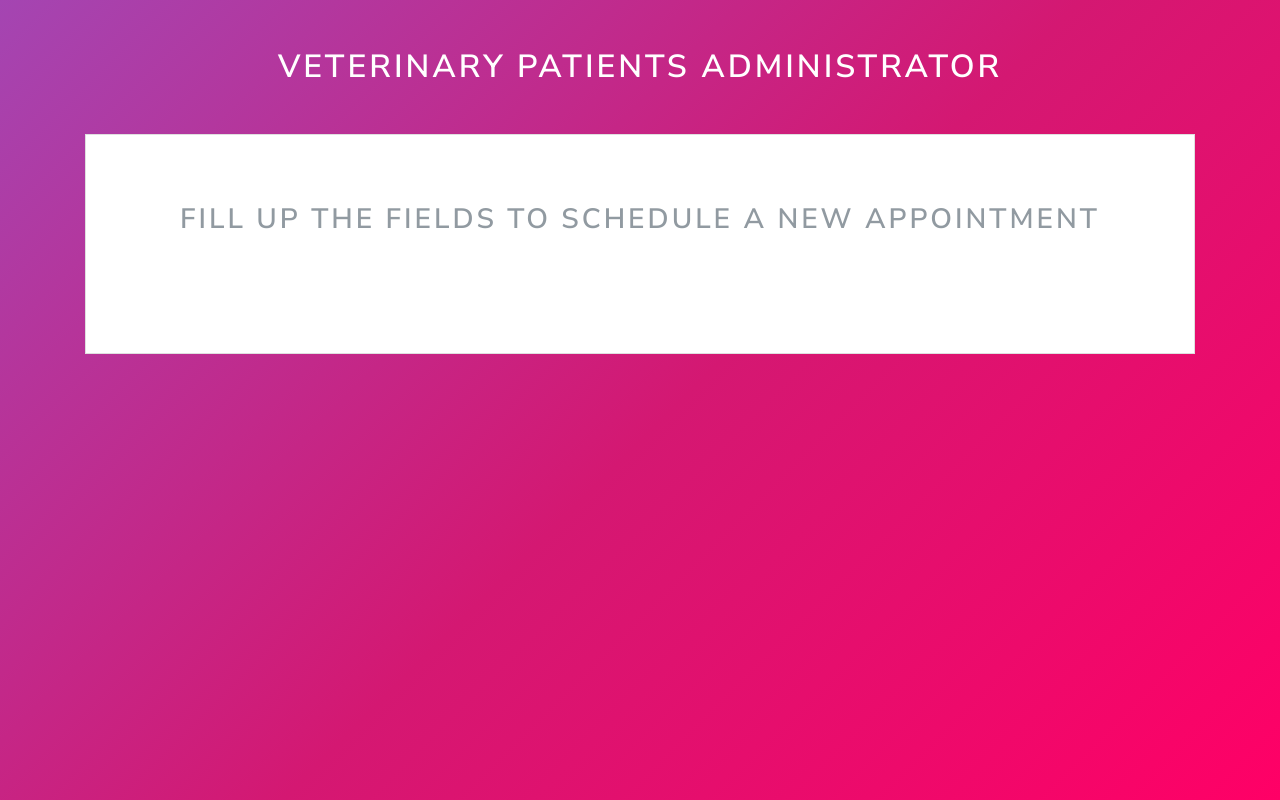
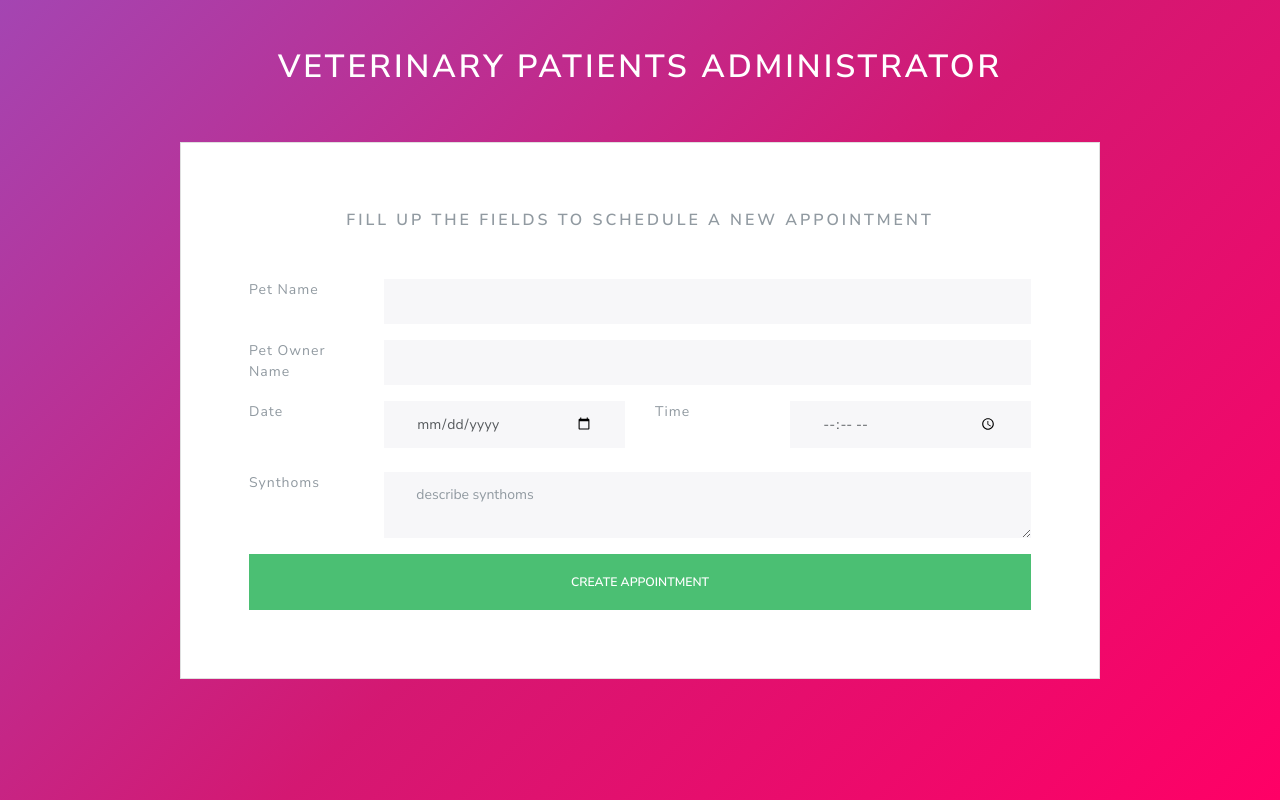
Before and after one commit to PaoloGarcia/veterinary-patients, a React (Create React App) app: page / in a window 1280 px wide. Built offline with nearby package versions, Linux system fonts and the light colour scheme.

Commit message:
create formulary

```diff
--- a/src/App.js
+++ b/src/App.js
@@ -12,7 +12,11 @@ class App extends Component {
         return (
             <div className="container">
                 <Header title="Veterinary Patients Administrator" />
-                <NewAppointment />
+                <div className="row">
+                    <div className="col-md-10 mx-auto">
+                        <NewAppointment />
+                    </div>
+                </div>
             </div>
         );
     }
--- a/src/components/NewAppointment/NewAppointment.js
+++ b/src/components/NewAppointment/NewAppointment.js
@@ -5,11 +5,83 @@ class NewAppointment extends Component {
 
     render() {
         return (
-            <div className="card mt-5 py-5">
+            <div className="card mt-5 p-5">
                 <div className="card-body">
-                    <h2 className="card-title text-center mb-5">
+                    <h5 className="card-title text-center mb-5">
                         Fill up the fields to schedule a new appointment
-                    </h2>
+                    </h5>
+
+                    <form>
+                        <div className="form-group row">
+                            <label className="col-form-label col-sm-4 col-lg-2">
+                                Pet Name
+                            </label>
+                            <div className="col-sm-8 col-lg-10">
+                                <input
+                                    className="form-control"
+                                    type="text"
+                                    name="pet"
+                                />
+                            </div>
+                        </div>
+
+                        <div className="form-group row">
+                            <label className="col-form-label col-sm-4 col-lg-2">
+                                Pet Owner Name
+                            </label>
+                            <div className="col-sm-8 col-lg-10">
+                                <input
+                                    className="form-control"
+                                    type="text"
+                                    name="owner"
+                                />
+                            </div>
+                        </div>
+
+                        <div className="form-group row">
+                            <label className="col-form-label col-sm-4 col-lg-2">
+                                Date
+                            </label>
+                            <div className="col-sm-8 col-lg-4 mb-2">
+                                <input
+                                    className="form-control"
+                                    type="date"
+                                    name="date"
+                                />
+                            </div>
+
+                            <label className="col-form-label col-sm-4 col-lg-2">
+                                Time
+                            </label>
+                            <div className="col-sm-8 col-lg-4">
+                                <input
+                                    className="form-control"
+                                    type="time"
+                                    name="time"
+                                />
+                            </div>
+                        </div>
+
+                        <div className="form-group row">
+                            <label className="col-form-label col-sm-4 col-lg-2">
+                                Synthoms
+                            </label>
+                            <div className="col-sm-8 col-lg-10">
+                                <textarea
+                                    className="form-control"
+                                    name="synthoms"
+                                    placeholder="describe synthoms"
+                                ></textarea>
+                            </div>
+                        </div>
+
+                        <button
+                            className="btn btn-success btn-block py-3 mt-2"
+                            type="submit"
+                        >
+                            Create Appointment
+                        </button>
+                    </form>
                 </div>
             </div>
         );
```
